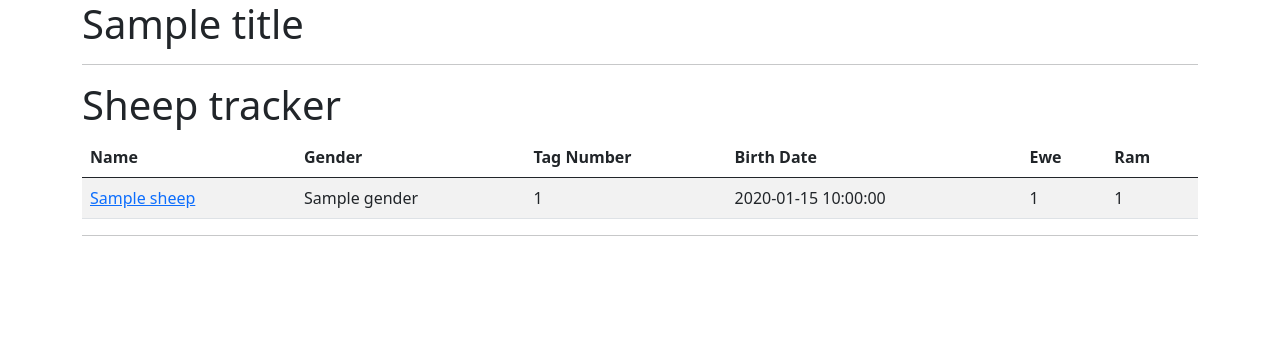
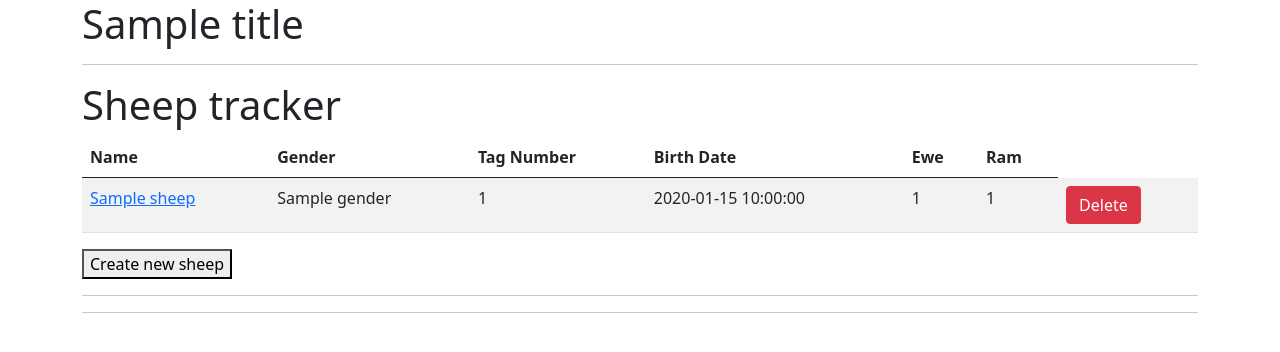
Before and after one commit to CollinLeishman/sheep_trackin, a Flask app: template templates/landing_page.html in a window 1280 px wide. Shown: the top 352 px of the page. Run offline with Flask 3, Linux system fonts and the light colour scheme; the template is opened without the code that fills it: most values are stand-ins (such as "Sample title", 1, 10 or a date in 2020).

Commit message:
add edit and create in the GUI

```diff
--- a/app.py
+++ b/app.py
@@ -39,6 +39,7 @@ def get_sheep(id):
 
 
 @app.route('/sheep/<int:id>', methods=['POST'])
+# Rename to update_sheep, try to figure out how to use PUT
 def edit_sheep(id):
     try:
         sheep = Sheep.get_by_id(id)
@@ -53,36 +54,7 @@ def edit_sheep(id):
         for key, value in updated_values.items():
             setattr(sheep, key, value)
         sheep.save()
-
         return redirect(url_for('get_sheep', id=sheep.id))
-    except Sheep.DoesNotExist:
-        return jsonify({"error": "Sheep not found"}), 404
-    except Exception as e:
-        error_message = str(e)
-        return jsonify({"error": error_message}), 500
-
-
-@app.route('/sheep', methods=["POST"])
-def create_sheep():
-    try:
-        sheep_data = request.get_json(force=True)
-        sheep = Sheep(**sheep_data)
-        sheep.save()
-        return "Sheep created successfully."
-    except Exception as e:
-        error_message = str(e)
-        response = jsonify({"error": error_message})
-        response.status_code = 500
-        return response
-
-
-@app.route('/sheep/<int:id>', methods=["PUT"])
-def update_sheep(id):
-    try:
-        update_data = sheep_data = request.get_json(force=True)
-        update_query = Sheep.update(update_data).where(Sheep.id == id)
-        update_query.execute()
-        return jsonify(sheep_data)
     except Sheep.DoesNotExist:
         return jsonify({"error": "Sheep not found"}), 404
     except Exception as e:
@@ -100,3 +72,20 @@ def delete_sheep(id):
     except Exception as e:
         error_message = str(e)
         return jsonify({"error": error_message}), 500
+
+
+@app.route('/sheep', methods=["POST"])
+def create_sheep():
+    try:
+        sheep_data = request.get_json(force=True)
+        if not sheep_data['name']:
+            return jsonify({"error": "No sheep name provided."}), 400
+        sheep = Sheep(**sheep_data)
+        sheep.save()
+        response_data = {"message": "Sheep created successfully.", "id": sheep.id}
+        return jsonify(response_data)
+    except Exception as e:
+        error_message = str(e)
+        response = jsonify({"error": error_message})
+        response.status_code = 500
+        return response
--- a/requirements.txt
+++ b/requirements.txt
@@ -1,8 +1,10 @@
 blinker==1.6.2
 click==8.1.7
 Flask==2.3.3
+importlib-metadata==6.8.0
 itsdangerous==2.1.2
 Jinja2==3.1.2
 MarkupSafe==2.1.3
 peewee==3.16.3
 Werkzeug==2.3.7
+zipp==3.16.2
--- a/templates/landing_page.html
+++ b/templates/landing_page.html
@@ -29,13 +29,106 @@
         <td>{{sheep.birth_date}}</td>
         <td>{% if sheep.ewe_id %}{{ sheep.ewe_id }}{% else %}N/A{% endif %}</td>
         <td>{% if sheep.ram_id %}{{ sheep.ram_id }}{% else %}N/A{% endif %}</td>
+        <td>
+            <button class="btn btn-danger delete-sheep" data-sheep-id="{{ sheep.id }}">Delete</button>
+        </td>
     </tr>
     {% endfor %}
     </tbody>
 </table>
+<button id="showFormButton">
+    Create new sheep
+</button>
+
+<div id="sheepForm" style="display: none;">
+    <form id="createSheepForm">
+        <div>
+            <label for="name">Name:</label>
+            <input type="text" id="name" name="name" value="">
+        </div>
+        <div>
+            <label for="gender">Gender:</label>
+            <input type="text" id="gender" name="gender" value="">
+        </div>
+        <div>
+            <label for="tag_number">Tag Number:</label>
+            <input type="text" id="tag_number" name="tag_number" value="">
+        </div>
+        <div>
+            <label for="birth_date">Birth Date:</label>
+            <input type="text" id="birth_date" name="birth_date" value="">
+        </div>
+        <!-- Add more form fields as needed -->
+        <button type="submit">Create sheep</button>
+    </form>
+</div>
 
 <hr>
 <link rel="stylesheet" href="{{ url_for('static', filename= 'css/style.css') }}">
+
+<script>
+    document.getElementById('showFormButton').addEventListener('click', function () {
+        var form = document.getElementById('sheepForm');
+        if (form.style.display === 'none') {
+            form.style.display = 'block';
+        } else {
+            form.style.display = 'none';
+        }
+    });
+</script>
+
+<script>
+    document.getElementById('createSheepForm').addEventListener('submit', function (event) {
+        event.preventDefault(); // Prevent the default form submission
+
+        var formData = new FormData(this);
+        var payload = {};
+        formData.forEach((value, key) => {
+            payload[key] = value;
+        });
+
+        fetch('http://127.0.0.1:5000/sheep', {
+            headers: {
+                'Content-Type': 'application/json'
+            },
+            method: 'POST',
+            body: JSON.stringify(payload)
+        })
+
+        .then(response => response.json())
+        .then(data => {
+        window.location.href = 'http://127.0.0.1:5000';
+        })
+        .catch(error => {
+            console.error('Error:', error);
+        });
+    });
+</script>
+
+<script>
+    document.addEventListener('click', function(event) {
+        if (event.target.classList.contains('delete-sheep')) {
+            event.preventDefault();
+            const sheepId = event.target.getAttribute('data-sheep-id');
+            if (confirm('Are you sure you want to delete this sheep?')) {
+                fetch(`http://127.0.0.1:5000/sheep/${sheepId}`, {
+                    method: 'DELETE'
+                })
+                .then(response => response.json())
+                .then(data => {
+                 window.location.href = 'http://127.0.0.1:5000';
+                })
+                .catch(error => {
+                    // Handle error or display an error message
+                    console.error('Error:', error);
+                });
+            }
+        }
+    });
+</script>
+
+<hr>
+<link rel="stylesheet" href="{{ url_for('static', filename= 'css/style.css') }}">
+
 </body>
-</html>
 {% endblock %}
```
Also changed, not shown: README.md, 3 other files.
